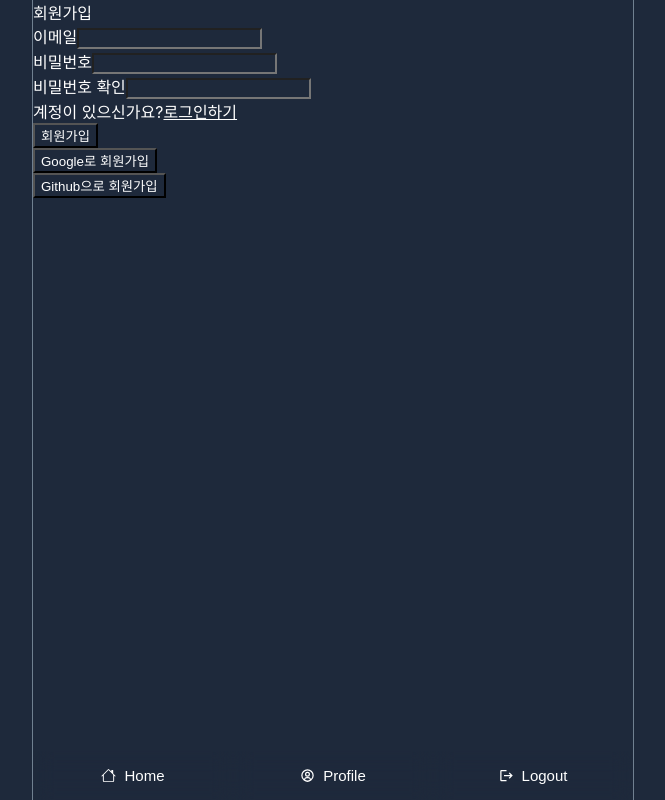
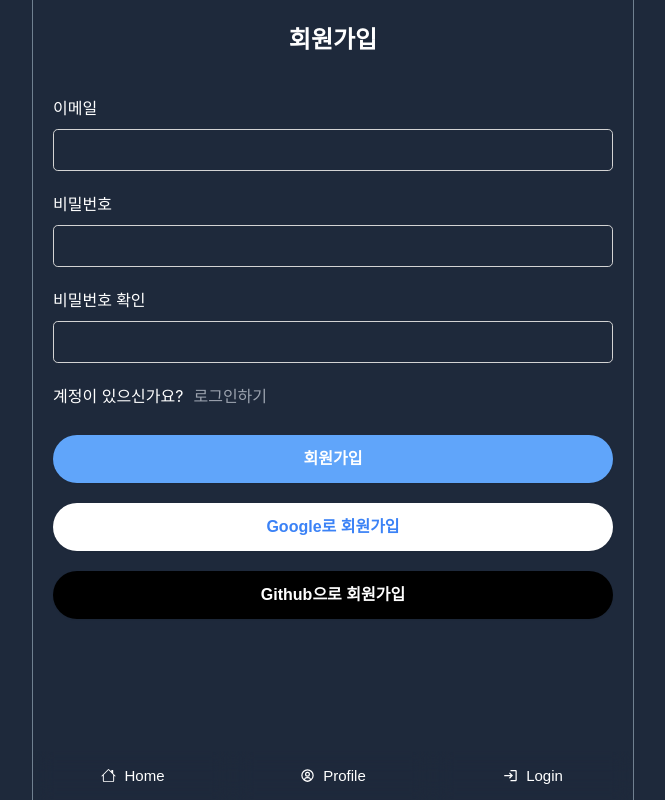
Before and after one commit to tyranoboy1/twitter-app, a React (Create React App) app: page /users/signup in a window 1280 px wide. Shown: the whole page, without its empty margins (307-972 px from the left). Built offline with nearby package versions, Linux system fonts and the light colour scheme; no server answers.

Commit message:
파이어베이스 로그인 로그아웃 기능 구현 및 소셜 로그인 기능 구현

```diff
--- a/src/App.tsx
+++ b/src/App.tsx
@@ -1,4 +1,5 @@
 import Layout from "components/layout/Layout";
+import Loader from "components/loading/Loader";
 import Router from "components/router/Router";
 import { getAuth, onAuthStateChanged } from "firebase/auth";
 import { app } from "firebaseApp";
@@ -34,7 +35,7 @@ const App = () => {
         hideProgressBar
         newestOnTop
       />
-      {init ? <Router isAuthenticated={isAuthenticated} /> : "loading"}
+      {init ? <Router isAuthenticated={isAuthenticated} /> : <Loader />}
     </Layout>
   );
 };
--- /dev/null
+++ b/src/common/utils/userUtil.ts
@@ -0,0 +1,35 @@
+import {
+  GithubAuthProvider,
+  GoogleAuthProvider,
+  getAuth,
+  signInWithPopup,
+} from "firebase/auth";
+import { app } from "firebaseApp";
+import { toast } from "react-toastify";
+
+/** 사용자 공통 유틸 함수 분리 */
+/** 소셜 로그인 함수  */
+export const onClickSocialLogin = async (e: any) => {
+  const {
+    target: { name },
+  } = e;
+  let provider;
+  const auth = getAuth(app);
+  if (name === "google") {
+    provider = new GoogleAuthProvider();
+  }
+  if (name === "github") {
+    provider = new GithubAuthProvider();
+  }
+  await signInWithPopup(
+    auth,
+    provider as GithubAuthProvider | GoogleAuthProvider
+  )
+    .then((result) => {
+      toast.success("로그인 되었습니다.");
+    })
+    .catch((error) => {
+      const errorMessage = error?.message;
+      toast?.error(errorMessage);
+    });
+};
--- a/src/components/layout/MenuList.tsx
+++ b/src/components/layout/MenuList.tsx
@@ -1,9 +1,15 @@
 import { BsHouse } from "react-icons/bs";
 import { BiUserCircle } from "react-icons/bi";
 import { useNavigate } from "react-router-dom";
-import { MdLogout } from "react-icons/md";
+import { MdLogout, MdLogin } from "react-icons/md";
+import AuthContext from "context/AuthContext";
+import { useContext } from "react";
+import { getAuth, signOut } from "firebase/auth";
+import { app } from "firebaseApp";
+import { toast } from "react-toastify";
 
 const MenuList = () => {
+  const { user } = useContext(AuthContext);
   const navigate = useNavigate();
   return (
     <div className="footer">
@@ -16,10 +22,24 @@ const MenuList = () => {
           <BiUserCircle />
           Profile
         </button>
-        <button type="button" onClick={() => navigate("/")}>
-          <MdLogout />
-          Logout
-        </button>
+        {user === null ? (
+          <button type="button" onClick={() => navigate("/")}>
+            <MdLogin />
+            Login
+          </button>
+        ) : (
+          <button
+            type="button"
+            onClick={async () => {
+              const auth = getAuth(app);
+              await signOut(auth);
+              toast.success("로그아웃 되었습니다.");
+            }}
+          >
+            <MdLogout />
+            Logout
+          </button>
+        )}
       </div>
     </div>
   );
--- /dev/null
+++ b/src/components/loading/Loader.tsx
@@ -0,0 +1,7 @@
+import styles from "components/loading/styles/Loader.module.scss";
+
+const Loader = () => {
+  return <div className={styles.loader}></div>;
+};
+
+export default Loader;
--- /dev/null
+++ b/src/components/loading/styles/Loader.module.scss
@@ -0,0 +1,28 @@
+$primaryColor: #60a5fa;
+
+.loader {
+  width: 48px;
+  height: 48px;
+  position: absolute;
+  left: 0;
+  right: 0;
+  top: 0;
+  bottom: 0;
+  margin: auto;
+  border: 5px solid $primaryColor;
+  border-bottom-color: transparent;
+  border-radius: 50%;
+  display: inline-block;
+  box-sizing: border-box;
+  animation: rotation 1s linear infinite;
+  z-index: 999999;
+}
+
+@keyframes rotation {
+  0% {
+    transform: rotate(0deg);
+  }
+  100% {
+    transform: rotate(360deg);
+  }
+}
--- a/src/components/users/LoginForm.tsx
+++ b/src/components/users/LoginForm.tsx
@@ -1,20 +1,57 @@
+import { onClickSocialLogin } from "common/utils/userUtil";
+import { getAuth, signInWithEmailAndPassword } from "firebase/auth";
+import { app } from "firebaseApp";
 import React from "react";
-import { Link } from "react-router-dom";
+import { Link, useNavigate } from "react-router-dom";
+import { toast } from "react-toastify";
 
 /** 로그인 폼 컴포넌트 */
 const LoginForm = () => {
   const [error, setError] = React.useState<string>("");
   const [email, setEmail] = React.useState<string>("");
   const [password, setPassword] = React.useState<string>("");
-  const [passwordConfirmation, setPasswordConfirmation] =
-    React.useState<string>("");
-  const onSubmit = () => {};
+  const navigate = useNavigate();
+
+  const onSubmit = async (e: any) => {
+    e.preventDefault();
+    try {
+      const auth = getAuth(app);
+      await signInWithEmailAndPassword(auth, email, password);
+      navigate("/");
+      toast.success("성공적으로 로그인이 되었습니다.");
+    } catch (error: any) {
+      toast.error(error?.code);
+    }
+  };
+
   const onChange = (e: React.ChangeEvent<HTMLInputElement>) => {
     const {
       target: { name, value },
     } = e;
-    console.log(name, value);
+
+    if (name === "email") {
+      setEmail(value);
+      const validRegex =
+        /^[a-zA-Z0-9.!#$%&'*+/=?^_`{|}~-]+@[a-zA-Z0-9-]+(?:\.[a-zA-Z0-9-]+)*$/;
+
+      if (!value?.match(validRegex)) {
+        setError("이메일 형식이 올바르지 않습니다.");
+      } else {
+        setError("");
+      }
+    }
+
+    if (name === "password") {
+      setPassword(value);
+
+      if (value?.length < 8) {
+        setError("비밀번호는 8자리 이상 입력해주세요");
+      } else {
+        setError("");
+      }
+    }
   };
+
   return (
     <form className="form form--lg" onSubmit={onSubmit}>
       <div className="form__title">로그인</div>
@@ -66,7 +103,7 @@ const LoginForm = () => {
           type="button"
           name="google"
           className="form__btn--google"
-          //   onClick={onClickSocialLogin}
+          onClick={onClickSocialLogin}
         >
           Google로 로그인
         </button>
@@ -76,7 +113,7 @@ const LoginForm = () => {
           type="button"
           name="github"
           className="form__btn--github"
-          //   onClick={onClickSocialLogin}
+          onClick={onClickSocialLogin}
         >
           Github으로 로그인
         </button>
@@ -84,5 +121,4 @@ const LoginForm = () => {
     </form>
   );
 };
-
 export default LoginForm;
--- a/src/components/users/SignUpForm.tsx
+++ b/src/components/users/SignUpForm.tsx
@@ -1,3 +1,4 @@
+import { onClickSocialLogin } from "common/utils/userUtil";
 import { createUserWithEmailAndPassword, getAuth } from "firebase/auth";
 import { app } from "firebaseApp";
 import React from "react";
@@ -128,7 +129,7 @@ const SignUpForm = () => {
           type="button"
           name="google"
           className="form__btn--google"
-          //   onClick={onClickSocialLogin}
+          onClick={onClickSocialLogin}
         >
           Google로 회원가입
         </button>
@@ -138,7 +139,7 @@ const SignUpForm = () => {
           type="button"
           name="github"
           className="form__btn--github"
-          //   onClick={onClickSocialLogin}
+          onClick={onClickSocialLogin}
         >
           Github으로 회원가입
         </button>
--- /dev/null
+++ b/src/context/AuthContext.tsx
@@ -0,0 +1,33 @@
+import { User, getAuth, onAuthStateChanged } from "firebase/auth";
+import { app } from "firebaseApp";
+import React, { ReactNode } from "react";
+
+interface IAuthProps {
+  children: ReactNode;
+}
+const AuthContext = React.createContext({
+  user: null as User | null,
+});
+
+export const AuthContextProvider = ({ children }: IAuthProps) => {
+  const [currentUser, setCurrentUser] = React.useState<User | null>(null);
+  const auth = getAuth(app);
+
+  React.useEffect(() => {
+    onAuthStateChanged(auth, (user) => {
+      if (user) {
+        setCurrentUser(user);
+      } else {
+        setCurrentUser(null);
+      }
+    });
+  }, [auth]);
+
+  return (
+    <AuthContext.Provider value={{ user: currentUser }}>
+      {children}
+    </AuthContext.Provider>
+  );
+};
+
+export default AuthContext;
--- a/src/index.scss
+++ b/src/index.scss
@@ -147,7 +147,7 @@ body {
   }
 }
 
-// Post 레이아웃
+/** Post 레이아웃 */
 .post {
   padding-bottom: 40px;
 
@@ -240,3 +240,100 @@ code {
   font-family: source-code-pro, Menlo, Monaco, Consolas, "Courier New",
     monospace;
 }
+
+// form 레이아웃
+.form {
+  margin: 0 auto;
+  max-width: 680px;
+  padding: 20px;
+
+  input {
+    height: 20px;
+    padding: 10px;
+    border-radius: 0.3rem;
+    border: 1px solid lightgray;
+    width: 96%;
+    max-width: 680px;
+  }
+
+  &__block {
+    margin-top: 20px;
+    width: 100%;
+  }
+
+  &__block--lg {
+    margin-top: 28px;
+    width: 100%;
+  }
+
+  label {
+    display: block;
+    font-weight: 500;
+    margin-bottom: 10px;
+    margin-top: 20px;
+  }
+
+  &__btn--submit {
+    @extend .button;
+    width: 100%;
+    height: 48px;
+    font-weight: 600;
+    padding: 10px;
+    cursor: pointer;
+    font-size: 16px;
+    margin: 0 auto;
+    color: white;
+    background-color: $primaryColor;
+
+    &:hover,
+    &:focus {
+      background-color: $activeBorder;
+    }
+  }
+
+  &__title {
+    text-align: center;
+    font-size: 24px;
+    font-weight: 700;
+    padding-bottom: 20px;
+  }
+
+  &__link {
+    margin-left: 10px;
+    text-decoration: none;
+    color: $grayText;
+
+    &:hover,
+    &:focus {
+      color: $gray;
+    }
+  }
+
+  &__error {
+    color: red;
+  }
+
+  &__btn--google {
+    @extend .form__btn--submit;
+    background-color: $white;
+    color: $activeBorder;
+
+    &:hover,
+    &:focus {
+      background-color: $activeBorder;
+      color: $white;
+    }
+  }
+
+  &__btn--github {
+    @extend .form__btn--submit;
+    background-color: black;
+    color: white;
+
+    &:hover,
+    &:focus {
+      background-color: $activeBg;
+      color: $white;
+    }
+  }
+}
--- a/src/index.tsx
+++ b/src/index.tsx
@@ -2,12 +2,15 @@ import ReactDOM from "react-dom/client";
 import App from "./App";
 import { BrowserRouter } from "react-router-dom";
 import "./index.scss";
+import { AuthContextProvider } from "context/AuthContext";
 
 const root = ReactDOM.createRoot(
   document.getElementById("root") as HTMLElement
 );
 root.render(
-  <BrowserRouter>
-    <App />
-  </BrowserRouter>
+  <AuthContextProvider>
+    <BrowserRouter>
+      <App />
+    </BrowserRouter>
+  </AuthContextProvider>
 );
```
